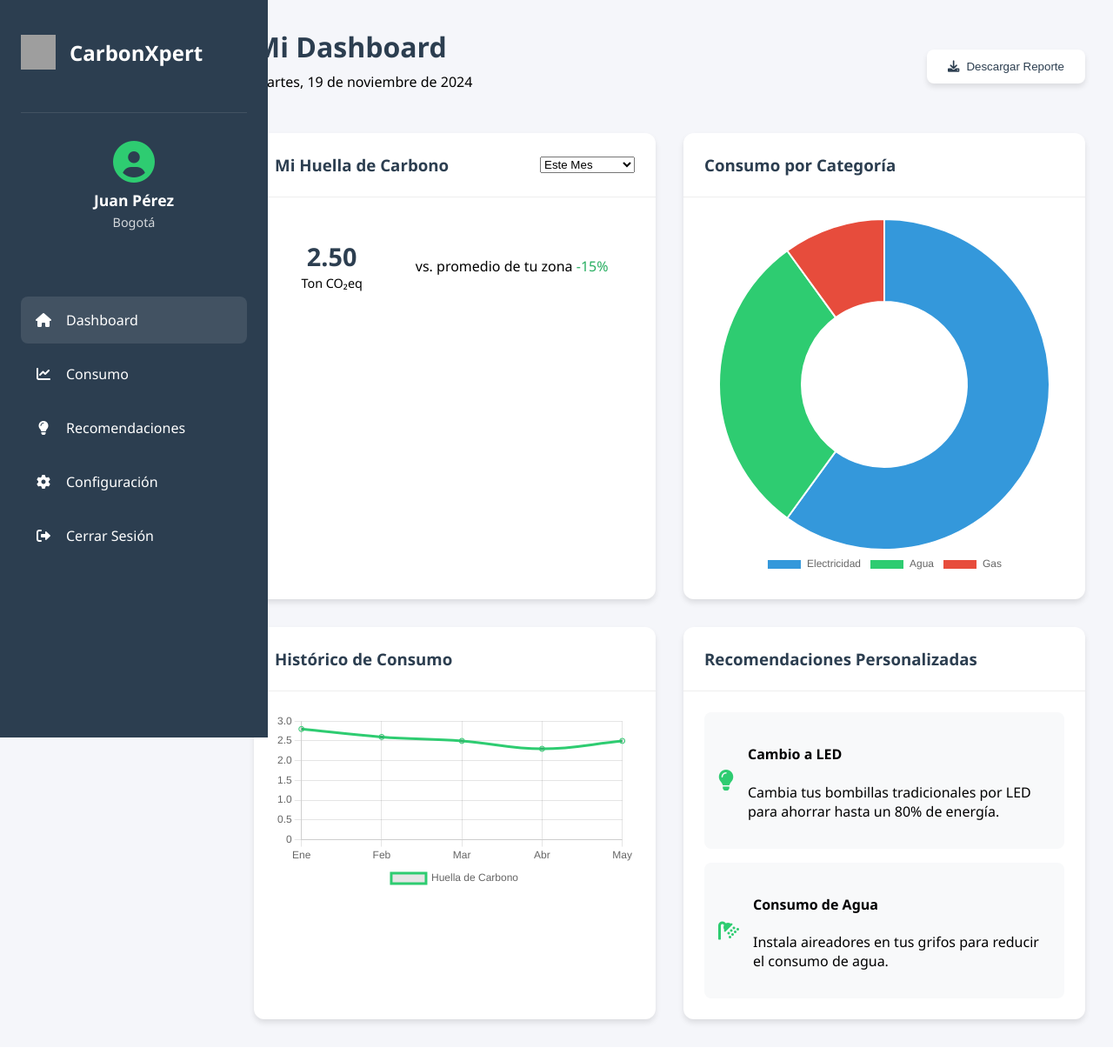
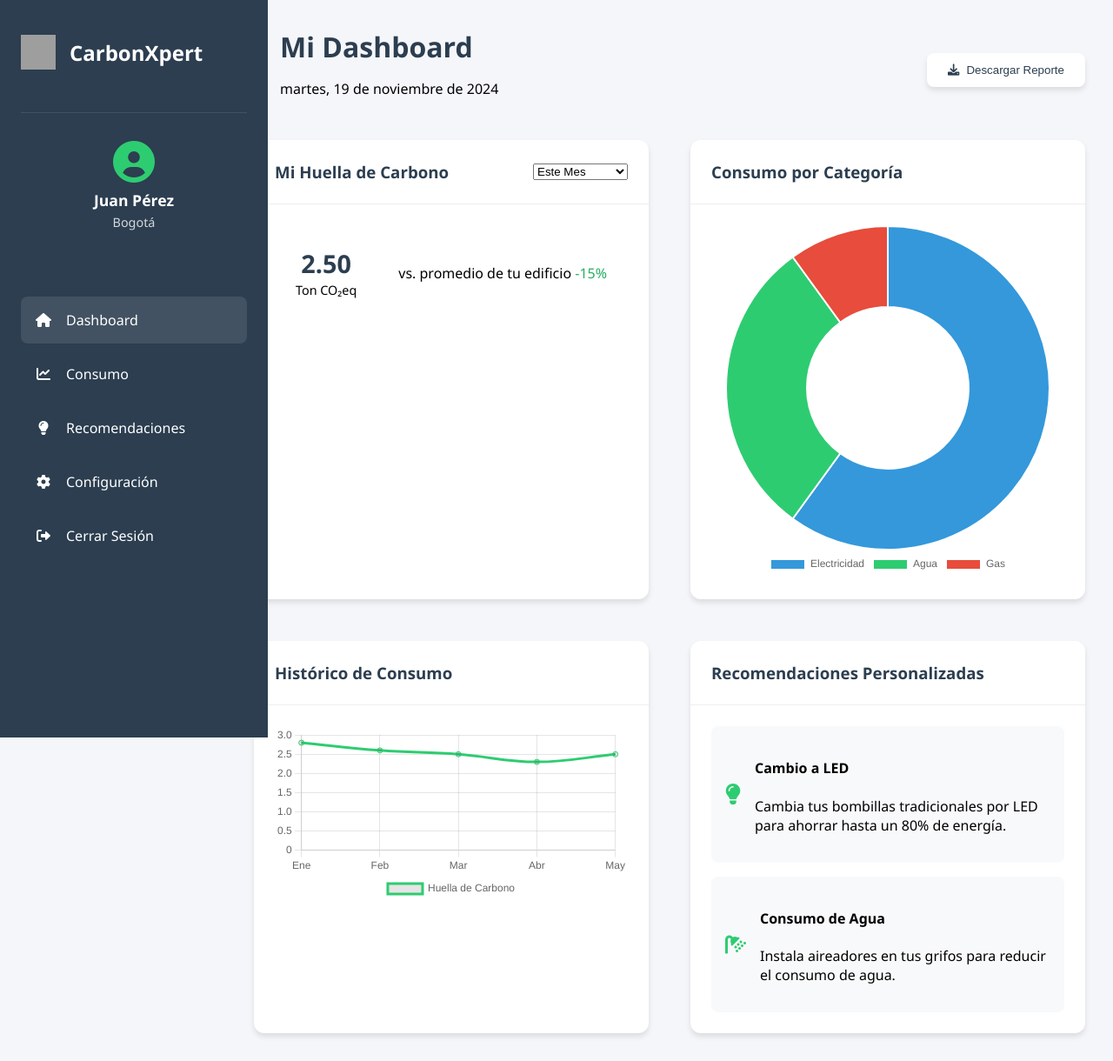
Before and after one commit to Mianrobern3/CarbonXpert, a Flask app: page /dashboard-personal in a window 1280 px wide. Shown: the whole page at 87% size. Before the commit the page ends 1180 px from the top, so only its background shows below. Run offline with Flask 3, Linux system fonts and the light colour scheme; grey boxes are pictures that could not be loaded.

Commit message:
style: ajuste padding header dashboard y dimensiones content landing

```diff
--- a/server.py
+++ b/server.py
@@ -397,4 +397,5 @@ def datos_usuario():
     })
 
 if __name__ == '__main__':
-    app.run(debug=True)
+    port = int(os.environ.get('PORT', 5000))
+    app.run(host='0.0.0.0', port=port)
--- a/static/css/dashboard_empresarial.css
+++ b/static/css/dashboard_empresarial.css
@@ -114,11 +114,13 @@
 .header-content h1 {
     margin: 0;
     color: var(--text-color);
+    padding-left: 30px;
 }
 
 .fecha {
     color: var(--text-light);
     margin-top: 0.5rem;
+    padding-left: 30px;
 }
 
 .header-actions {
@@ -170,6 +172,7 @@
 .card-header h3 {
     margin: 0;
     color: var(--text-color);
+    padding-left: 20px;
 }
 
 .card-content {
--- a/static/css/dashboard_personal.css
+++ b/static/css/dashboard_personal.css
@@ -113,11 +113,13 @@
 .header-content h1 {
     margin: 0;
     color: var(--dark-color);
+    padding-left: 30px;
 }
 
 .fecha {
     color: var(--text-light);
-    margin-top: 0.5rem;
+    margin-top: 1rem;
+    padding-left: 30px;
 }
 
 .action-btn {
@@ -143,7 +145,7 @@
 .dashboard-grid {
     display: grid;
     grid-template-columns: repeat(2, 1fr);
-    gap: 2rem;
+    gap: 3rem;
 }
 
 .dashboard-card {
--- a/static/css/landing.css
+++ b/static/css/landing.css
@@ -14,7 +14,7 @@
 /* Reset y Estilos Generales */
 * {
     margin: 0;
-    padding: 0;
+    padding: 5px;
     box-sizing: border-box;
 }
 
@@ -142,6 +142,8 @@ body {
     line-height: 1.2;
     margin-bottom: 1.5rem;
     color: var(--dark-color);
+    width: 1500px;
+    height: 120px;
 }
 
 .highlight {
--- a/templates/dashboard_personal.html
+++ b/templates/dashboard_personal.html
@@ -87,7 +87,7 @@
                                     <span class="stat-label">Ton CO₂eq</span>
                                 </div>
                                 <div class="stat-comparison">
-                                    <span id="comparisonText">vs. promedio de tu zona</span>
+                                    <span id="comparisonText">vs. promedio de tu edificio</span>
                                     <span id="comparisonValue" class="better">-15%</span>
                                 </div>
                             </div>
```
Also changed, not shown: static/css/styles.css (+4 -3 lines), 1 other file.
